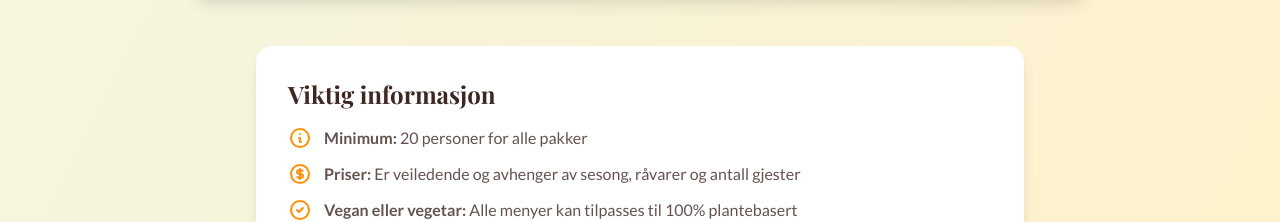
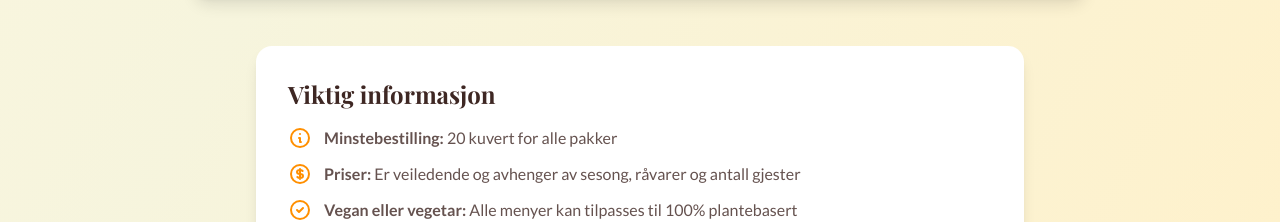
Before and after one commit to HarikaCreative/jannikes, a Next.js app: page / in a window 1280 px wide. Shown: the part 2869-3091 px from the top of the page. Built offline with nearby package versions, Linux system fonts and the light colour scheme.

Commit message:
minor edits

```diff
--- a/components/CateringMenus.tsx
+++ b/components/CateringMenus.tsx
@@ -574,7 +574,7 @@ anledninger.
                 <svg className="w-6 h-6 mr-3 text-orange flex-shrink-0" fill="none" stroke="currentColor" viewBox="0 0 24 24">
                   <path strokeLinecap="round" strokeLinejoin="round" strokeWidth={2} d="M13 16h-1v-4h-1m1-4h.01M21 12a9 9 0 11-18 0 9 9 0 0118 0z"/>
                 </svg>
-                <span><strong>Minimum:</strong> 20 personer for alle pakker</span>
+                <span><strong>Minstebestilling:</strong> 20 kuvert for alle pakker</span>
               </li>
               <li className="flex items-start">
                 <svg className="w-6 h-6 mr-3 text-orange flex-shrink-0" fill="none" stroke="currentColor" viewBox="0 0 24 24">
--- a/components/Yoga.tsx
+++ b/components/Yoga.tsx
@@ -267,7 +267,7 @@ export default function Yoga({ onBooking }: YogaProps) {
             {/* About Text */}
             <motion.article className="prose prose-lg max-w-none" variants={fadeInUp}>
               <p className="font-sans text-brun/90 leading-relaxed text-lg">
-                Jeg er sertifisert <strong>Yin Yoga</strong> og <strong>Yoga Nidra</strong>-instruktør med en allsidig bakgrunn. Jeg oppdaget yogaverden sent i livet og fant fort ut at dette var noe jeg brant for og som lå mitt hjerte nært.
+                Jeg er sertifisert <strong>Yin Yoga</strong> og <strong>Yoga Nidra</strong>-instruktør med en allsidig bakgrunn. Jeg oppdaget yogaverdenen sent i livet og fant fort ut at dette var noe jeg brant for og som lå mitt hjerte nært.
               </p>
               <p className="font-sans text-brun/80 leading-relaxed">
                 Som instruktør er jeg oppmerksom på elevene mine og gir justeringer og veiledninger underveis. <strong>Alle skal føle seg sett og ivaretatt.</strong> Mine klasser er en unik opplevelse der du får åpnet sansene dine gjennom bruk av eteriske oljer, og lærer teknikker for å løse opp spenninger ved hjelp av akupressur-punkter.
```
